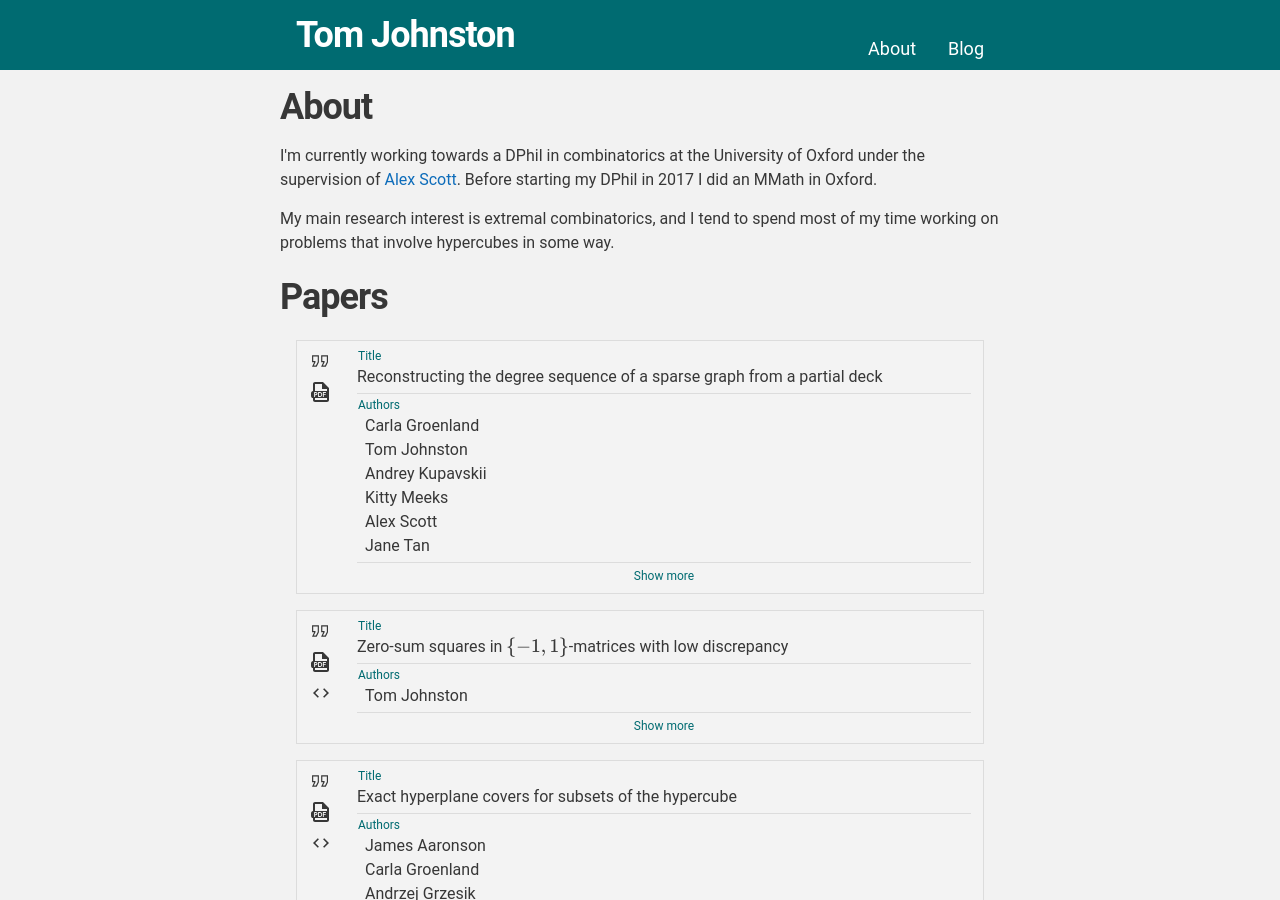
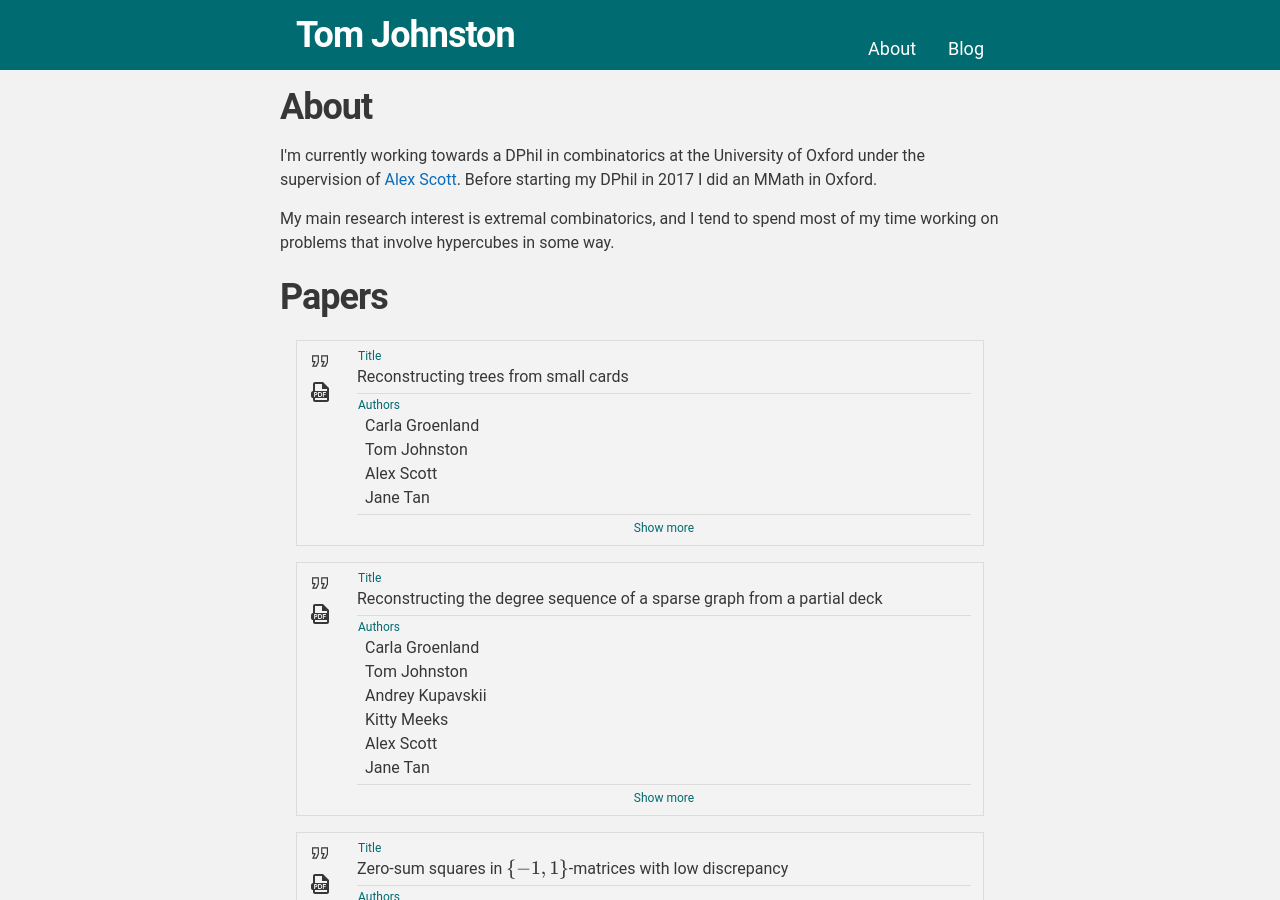
Before and after one commit to Tom-Johnston/Tom-Johnston.github.io, a Jekyll site: the page built from index.html, in a window 1280 px wide and 900 px high. Built offline with Jekyll 4.4.1, drawn with Linux system fonts in a browser that asks for light colours; nearby versions of some CDN libraries.

Commit message:
Add the paper Reconstructing trees from small cards

```diff
--- a/_data/papers/_order.yml
+++ b/_data/papers/_order.yml
@@ -5,3 +5,4 @@
 - exact-hyperplane-covers-for-subsets-of-the-hypercube
 - zero-sum-squares
 - reconstructing-the-degree-sequence-of-a-sparse-graph-from-a-partial-deck
+- reconstructing-trees-from-small-cards
--- /dev/null
+++ b/_data/papers/reconstructing-trees-from-small-cards.yml
@@ -0,0 +1,19 @@
+title: "Reconstructing trees from small cards"
+authors:
+ - first: Carla
+   last: Groenland
+ - first: Tom
+   last: Johnston
+ - first: Alex
+   last: Scott
+ - first: Jane
+   last: Tan
+journal: Submitted
+year: 2021+
+pdf: "/papers/reconstructing-trees-from-small-cards.pdf"
+citation: "@article{groenland2021reconstructingtrees,\n
+  title={Reconstructing trees from small cards},\n
+  author={Groenland, Carla and Johnston, Tom and Scott, Alex and Tan, Jane},\n
+  journal={arXiv preprint arXiv:2103.13359},\n
+  year={2021}\n
+}"
```
Also changed, not shown: 1 other file.
